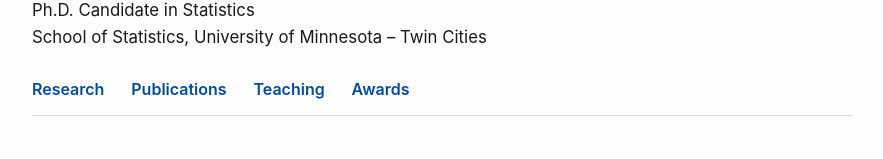
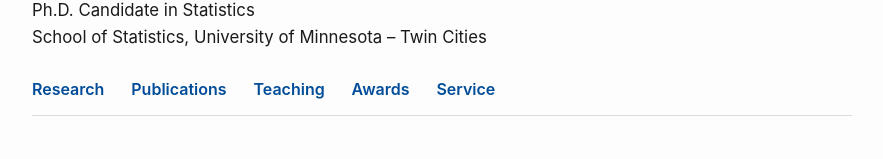
Before and after one commit to koohj2000/koohj2000.github.io, a plain HTML site: page index.html in a window 1280 px wide. Shown: the part 148-307 px from the top of the page, without its empty margins (198-1081 px from the left). Drawn offline with Linux system fonts and the light colour scheme; files that its build step writes are made by us from their sources.

Commit message:
Update index.html

```diff
--- a/index.html
+++ b/index.html
@@ -17,6 +17,7 @@ School of Statistics, University of Minnesota – Twin Cities</p>
   <a href="/koo00029/hjkoo.github.io/publications/">Publications</a>
   <a href="/koo00029/hjkoo.github.io/teaching/">Teaching</a>
   <a href="/koo00029/hjkoo.github.io/awards/">Awards</a>
+  <a href="/koo00029/hjkoo.github.io/service/">Service</a>
 </nav>
 
 
```
